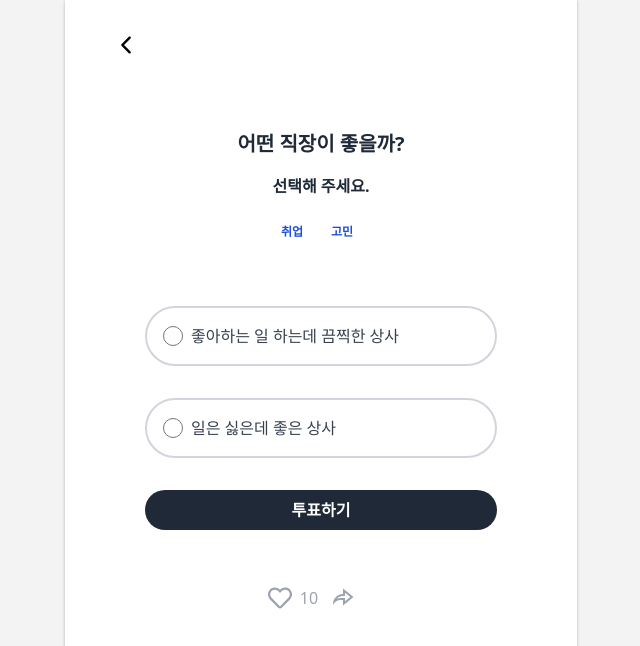
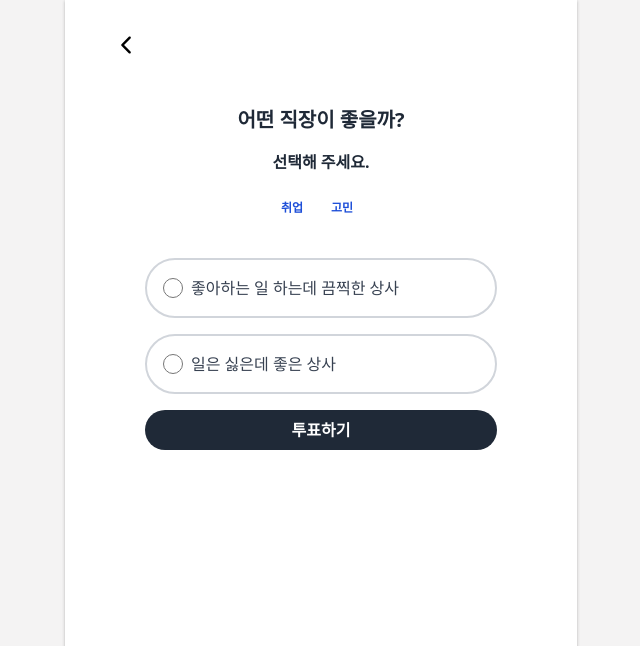
Before and after one commit to BOOPINION/Vote-FE2, a React (Create React App) app: page /vote-result in a window 1280 px wide. Shown: the top 646 px of the page, without its empty margins (319-959 px from the left). Built offline with nearby package versions, Linux system fonts and the light colour scheme.

Commit message:
💄 댓글기능

```diff
--- a/src/pages/voteResult.tsx
+++ b/src/pages/voteResult.tsx
@@ -4,7 +4,7 @@ import { Link } from 'react-router-dom';
 import { IoIosArrowBack } from 'react-icons/io';
 import LikeButton from '../components/voteResult/likeBtn';
 import { RiShareForwardLine } from 'react-icons/ri';
-import voteImg from '../voteImg.png';
+import CommentSection from '../components/voteResult/comment';
 
 interface VoteOption {
   count: number;
@@ -101,17 +101,17 @@ function VoteResult() {
   };
 
   // 투표 댓글
-  // const handleCommentSubmit = (event: FormEvent<HTMLFormElement>) => {
-  //   event.preventDefault();
-  //   const newComment: Comment = {
-  //     id: comments.length + 1,
-  //     username: pollData.username,
-  //     content: commentInput,
-  //     createdAt: new Date(),
-  //   };
-  //   setComments([...comments, newComment]);
-  //   setCommentInput('');
-  // };
+  const handleCommentSubmit = (event: FormEvent<HTMLFormElement>) => {
+    event.preventDefault();
+    const newComment: Comment = {
+      id: comments.length + 1,
+      username: pollData.username,
+      content: commentInput,
+      createdAt: new Date(),
+    };
+    setComments([...comments, newComment]);
+    setCommentInput('');
+  };
 
   // 좋아요
   function toggleLike() {
@@ -136,12 +136,12 @@ function VoteResult() {
       </div>
 
       {voteSubmitted ? (
-        <div className="bg-white rounded-xl p-6 mb-4">
-          <div className="mb-4 mt-8 text-xl font-semibold text-center text-gray-800">
-            {pollData.pollTitle}
-          </div>
-          <div className="mb-16 text-md font-semibold text-center text-gray-800">
-            {pollData.pollDescription}
+        <div className="votebox bg-white rounded-xl px-8 pt-6 pb-16 mb-2 ">
+        <div className="mb-4 mt-2 text-xl font-semibold text-center text-gray-800">
+          {pollData.pollTitle}
+        </div>
+        <div className="mb-20 text-md font-semibold text-center text-gray-800">
+          {pollData.pollDescription}
           </div>
           {Object.entries(votes).map(([key, { count, label }]) => (
             <div key={key} className="mb-4">
@@ -168,15 +168,15 @@ function VoteResult() {
           </button>
         </div>
       ) : (
-        <div className="votebox bg-white rounded-xl px-8 pt-6 pb-8 mb-4 ">
-          <div className="mb-4 mt-8 text-xl font-semibold text-center text-gray-800">
+        <div className="votebox bg-white rounded-xl px-8 pt-6 pb-4 mb-2 ">
+          <div className="mb-4 mt-2 text-xl font-semibold text-center text-gray-800">
             {pollData.pollTitle}
           </div>
           <div className="mb-6 text-md font-semibold text-center text-gray-800">
             {pollData.pollDescription}
           </div>
 
-          <div className="categories mb-14 flex justify-center items-center">
+          <div className="categories mb-8 flex justify-center items-center">
             {pollData.hashtags.map((hashtag, index) => (
               <span
                 key={index}
@@ -191,7 +191,7 @@ function VoteResult() {
             {Object.entries(votes).map(([key, { label }]) => (
               <div
                 key={key}
-                className={`mb-8 p-4 rounded-full border-2 ${
+                className={`mb-4 p-4 rounded-full border-2 ${
                   selectedOption === key
                     ? "bg-blue-100 border-blue-700"
                     : "border-gray-300"
@@ -252,23 +252,15 @@ function VoteResult() {
       )}
 
       <div className="flex justify-center items-center mb-4">
-        <div className="flex items-center">
+        {/* <div className="flex items-center">
           <LikeButton
             liked={liked}
             toggleLike={toggleLike}
             likeCount={likeCount}
           />
-        </div>
+        </div> */}
 
-        <button
-          className="flex items-center mb-4 text-gray-400 py-2 px-3 rounded-full transition-colors"
-          onClick={() => {
-            // 웹공유 로직 추가
-            console.log("Share web content");
-          }}
-        >
-          <RiShareForwardLine className="w-6 h-6 mr-2" />
-        </button>
+
       </div>
 
       {/* <CommentSection
```
